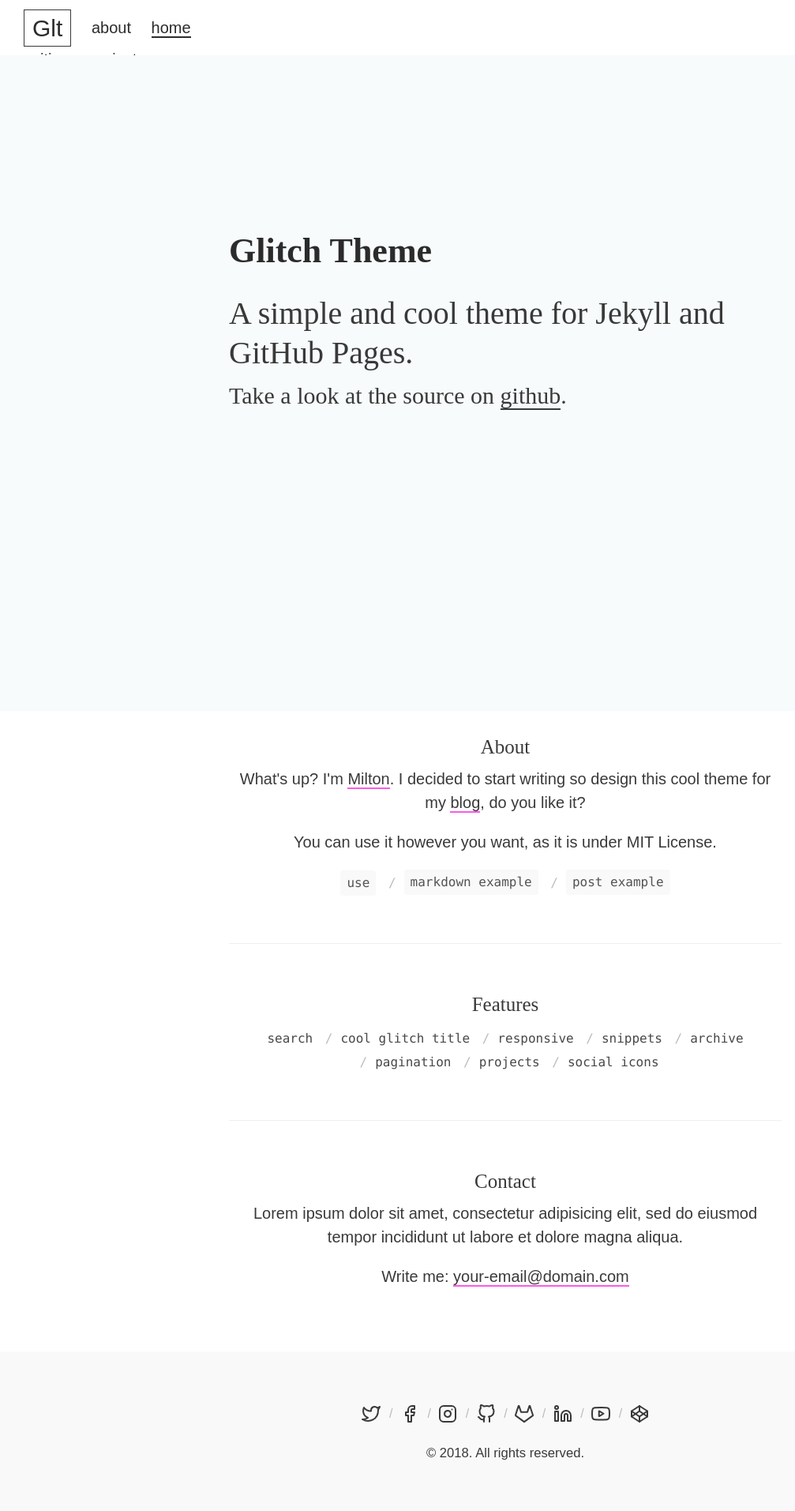
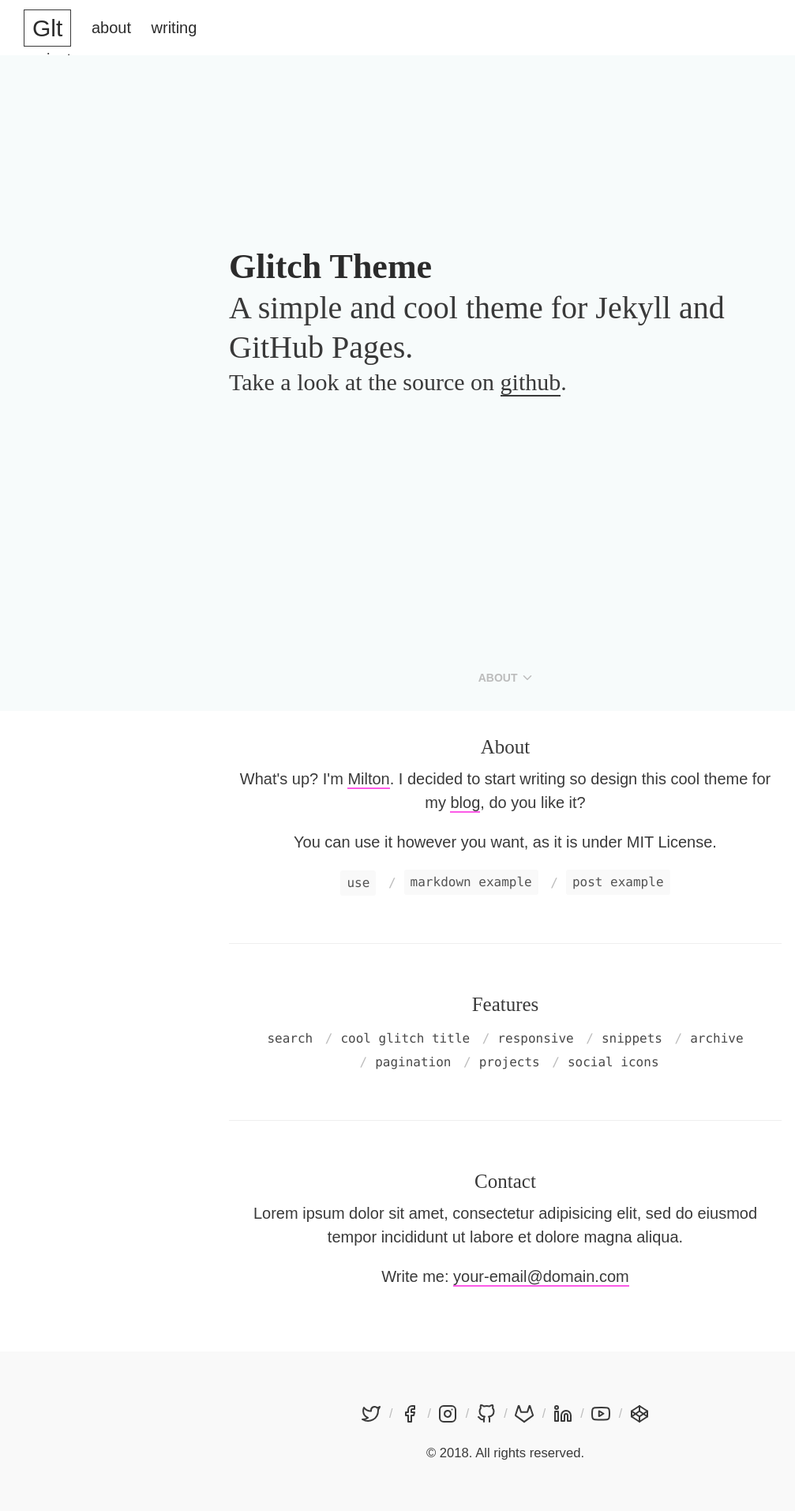
Before and after one commit to miltonparedes/glitch-jekyll, a Jekyll site: the page built from index.html, in a window 1280 px wide. Shown: the whole page at 79% size, without its empty margins (0-1007 px from the left). Built offline with Jekyll 4.4.1, drawn with Linux system fonts in a browser that asks for light colours; some web fonts are replaced.

Commit message:
font and index changes

```diff
--- a/_sass/glitch/_custom.scss
+++ b/_sass/glitch/_custom.scss
@@ -3,12 +3,31 @@
     background: $body-bg-alter;
     min-width: 100%;
     height: calc(100vh - 70px);
-    padding-top: calc((50vh - 70px) - 8rem)
+    padding-top: calc((50vh - 70px) - 7rem)
   }
   .glitch::after, .glitch::before{
     background: $body-bg-alter;
   }
-  h2{
+  .bottom{
+    font-size: 14px;
+    color: $gray-1;
+    font-weight: bold;
+    text-transform: uppercase;
+    position: absolute;
+    text-align: center;
+    bottom: 1.5rem;
+    left: 50%;
+    margin-left: -34.29px;
+    &:hover{
+      color: darken($gray-1, 20%);
+    }
+    svg{
+      margin-top: -3px;
+      width: 18px;
+      vertical-align: middle;
+    }
+  }
+  h1, h2{
     margin: 0;
   }
   h3, p, ul{
--- a/_sass/glitch/_font-face.scss
+++ b/_sass/glitch/_font-face.scss
@@ -1,3 +1,53 @@
+/* hebrew */
+@font-face {
+  font-family: 'Frank Ruhl Libre';
+  font-style: normal;
+  font-weight: 400;
+  src: local('Frank Ruhl Libre Regular'), local('FrankRuhlLibre-Regular'), url(https://fonts.gstatic.com/s/frankruhllibre/v3/j8_w6_fAw7jrcalD7oKYNX0QfAnPW7Ll4ajn.woff2) format('woff2');
+  unicode-range: U+0590-05FF, U+20AA, U+25CC, U+FB1D-FB4F;
+}
+/* latin-ext */
+@font-face {
+  font-family: 'Frank Ruhl Libre';
+  font-style: normal;
+  font-weight: 400;
+  src: local('Frank Ruhl Libre Regular'), local('FrankRuhlLibre-Regular'), url(https://fonts.gstatic.com/s/frankruhllibre/v3/j8_w6_fAw7jrcalD7oKYNX0QfAnPW77l4ajn.woff2) format('woff2');
+  unicode-range: U+0100-024F, U+0259, U+1E00-1EFF, U+2020, U+20A0-20AB, U+20AD-20CF, U+2113, U+2C60-2C7F, U+A720-A7FF;
+}
+/* latin */
+@font-face {
+  font-family: 'Frank Ruhl Libre';
+  font-style: normal;
+  font-weight: 400;
+  src: local('Frank Ruhl Libre Regular'), local('FrankRuhlLibre-Regular'), url(https://fonts.gstatic.com/s/frankruhllibre/v3/j8_w6_fAw7jrcalD7oKYNX0QfAnPW7Dl4Q.woff2) format('woff2');
+  unicode-range: U+0000-00FF, U+0131, U+0152-0153, U+02BB-02BC, U+02C6, U+02DA, U+02DC, U+2000-206F, U+2074, U+20AC, U+2122, U+2191, U+2193, U+2212, U+2215, U+FEFF, U+FFFD;
+}
+/* hebrew */
+@font-face {
+  font-family: 'Frank Ruhl Libre';
+  font-style: normal;
+  font-weight: 700;
+  src: local('Frank Ruhl Libre Bold'), local('FrankRuhlLibre-Bold'), url(https://fonts.gstatic.com/s/frankruhllibre/v3/j8_36_fAw7jrcalD7oKYNX0QfAnPUwvA9JXGhLeI.woff2) format('woff2');
+  unicode-range: U+0590-05FF, U+20AA, U+25CC, U+FB1D-FB4F;
+}
+/* latin-ext */
+@font-face {
+  font-family: 'Frank Ruhl Libre';
+  font-style: normal;
+  font-weight: 700;
+  src: local('Frank Ruhl Libre Bold'), local('FrankRuhlLibre-Bold'), url(https://fonts.gstatic.com/s/frankruhllibre/v3/j8_36_fAw7jrcalD7oKYNX0QfAnPUwvA9JnGhLeI.woff2) format('woff2');
+  unicode-range: U+0100-024F, U+0259, U+1E00-1EFF, U+2020, U+20A0-20AB, U+20AD-20CF, U+2113, U+2C60-2C7F, U+A720-A7FF;
+}
+/* latin */
+@font-face {
+  font-family: 'Frank Ruhl Libre';
+  font-style: normal;
+  font-weight: 700;
+  src: local('Frank Ruhl Libre Bold'), local('FrankRuhlLibre-Bold'), url(https://fonts.gstatic.com/s/frankruhllibre/v3/j8_36_fAw7jrcalD7oKYNX0QfAnPUwvA9JfGhA.woff2) format('woff2');
+  unicode-range: U+0000-00FF, U+0131, U+0152-0153, U+02BB-02BC, U+02C6, U+02DA, U+02DC, U+2000-206F, U+2074, U+20AC, U+2122, U+2191, U+2193, U+2212, U+2215, U+FEFF, U+FFFD;
+}
+
+
 /* cyrillic-ext */
 @font-face {
   font-family: 'Source Sans Pro';
--- a/index.html
+++ b/index.html
@@ -1,16 +1,16 @@
 ---
 layout: default
 title: Home
-in_nav: 0
 ---
 <div class="hero">
   <div class="container">
     <h1 class="masthead-title"><a href="{{ site.baseurl }}/" title="Home"><div class="glitch" data-text="{{ site.title }}">{{ site.title }}</div></a></h1>
     <h1>A simple and cool theme for Jekyll and GitHub Pages.</h1>
     <h2>Take a look at the source on <a href="https://github.com/miltonolaf/glitch-jekyll" target="_blank">github</a>.</h2>
+    <a href="#about"><span class="bottom">About <svg xmlns="http://www.w3.org/2000/svg" width="24" height="24" viewBox="0 0 24 24" fill="none" stroke="currentColor" stroke-width="2" stroke-linecap="round" stroke-linejoin="round"><polyline points="6 9 12 15 18 9"></polyline></svg></span></a>
   </div>
 </div>
-<div class="container content">
+<div id="about" class="container content">
   <h3>About</h3>
   <p>
     What's up? I'm <a href="https://github.com/miltonolaf" title="My github profile" target="_blank">Milton</a>. I decided to start writing so design this cool theme for my  <a href="http://miltonolaf.com" title="Blog" target="_blank">blog</a>, do you like it?
```
